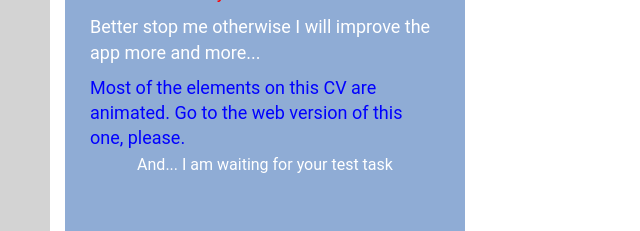
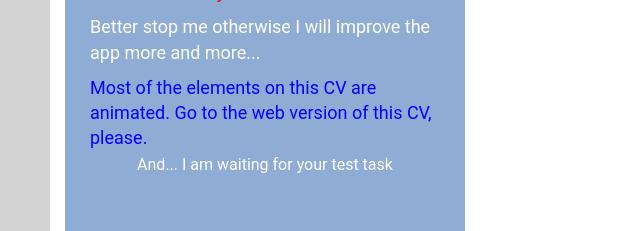
Before and after one commit to V0vkSK/CV, a plain HTML site: page index.html in a window 1280 px wide. Shown: the part 1038-1269 px from the top of the page, 0-640 px from the left. Drawn offline with Linux system fonts and the light colour scheme.

Commit message:
Update index.html

```diff
--- a/index.html
+++ b/index.html
@@ -135,7 +135,7 @@
           </p>
           <p class="text" style="color: blue">
             Most of the elements on this CV are animated. Go to the web version
-            of this one, please.
+            of this CV, please.
           </p>
           <p>And... I am waiting for your test task</p>
           <br /><br /><br />
```
